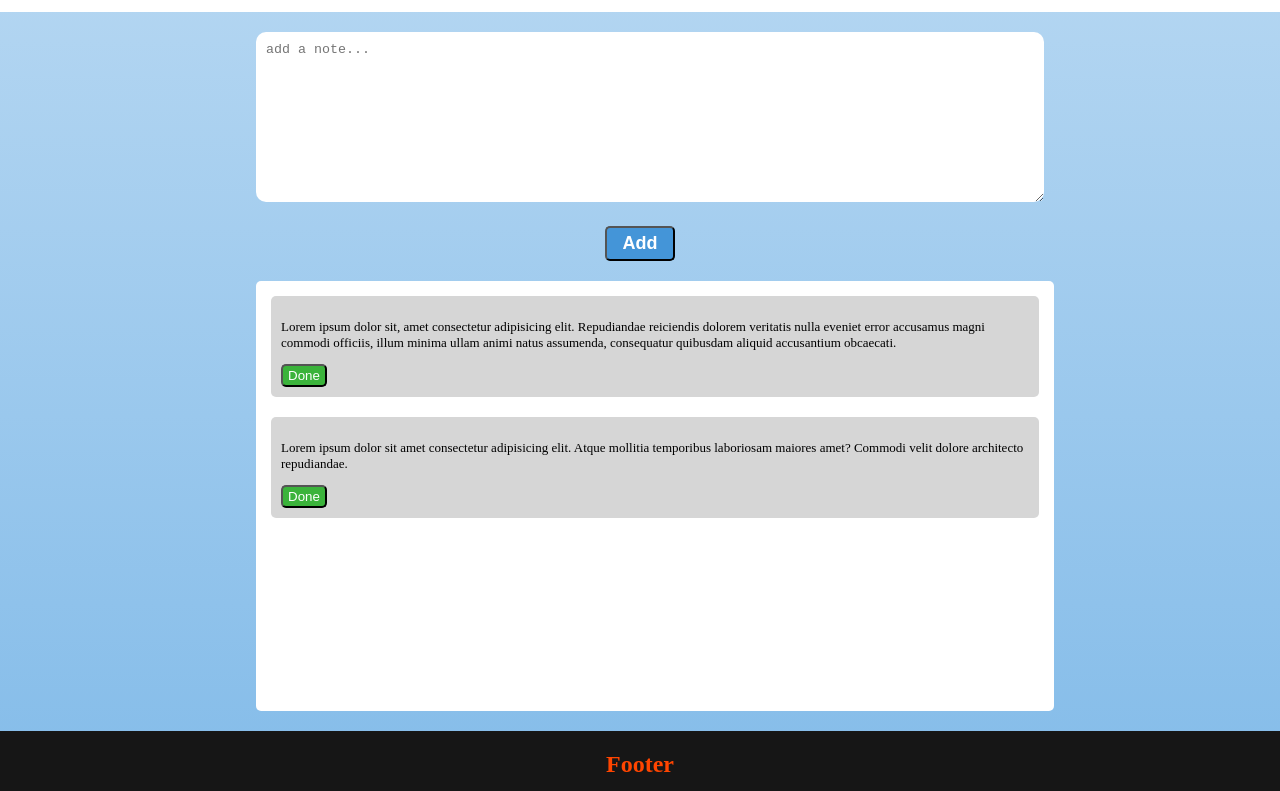
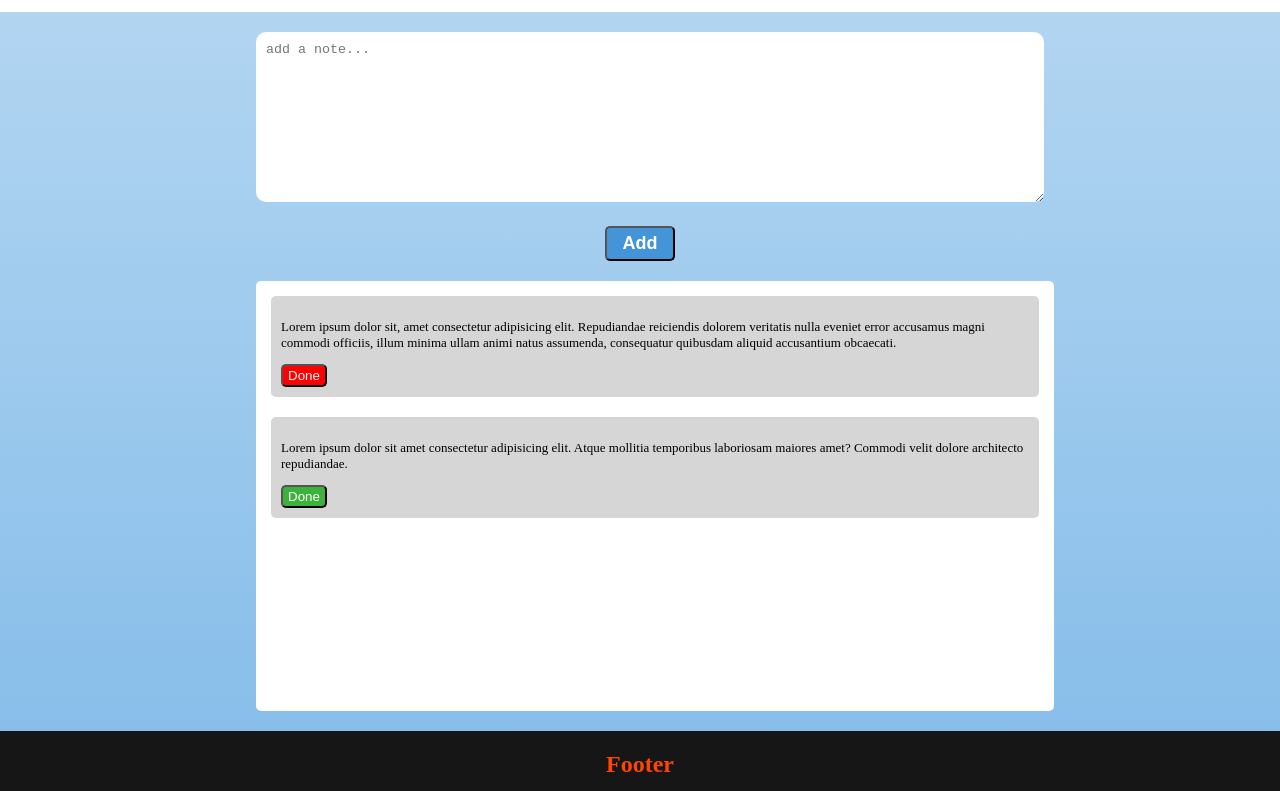
Before and after one commit to FuatYahya17/web_todo, a plain HTML site: page index.html in a window 1280 px wide. In both pictures the pointer is over the button 303 px from the left and 423 px from the top of the page. Shown: the part 48-839 px from the top of the page. Drawn offline with Linux system fonts and the light colour scheme.

Commit message:
Update style.css
added hover color on button

```diff
--- a/style.css
+++ b/style.css
@@ -109,3 +109,7 @@ footer {
   padding: 2px 5px 2px 5px;
   color: white;
 }
+
+button.remark:hover {
+  background-color: red;
+}
```
